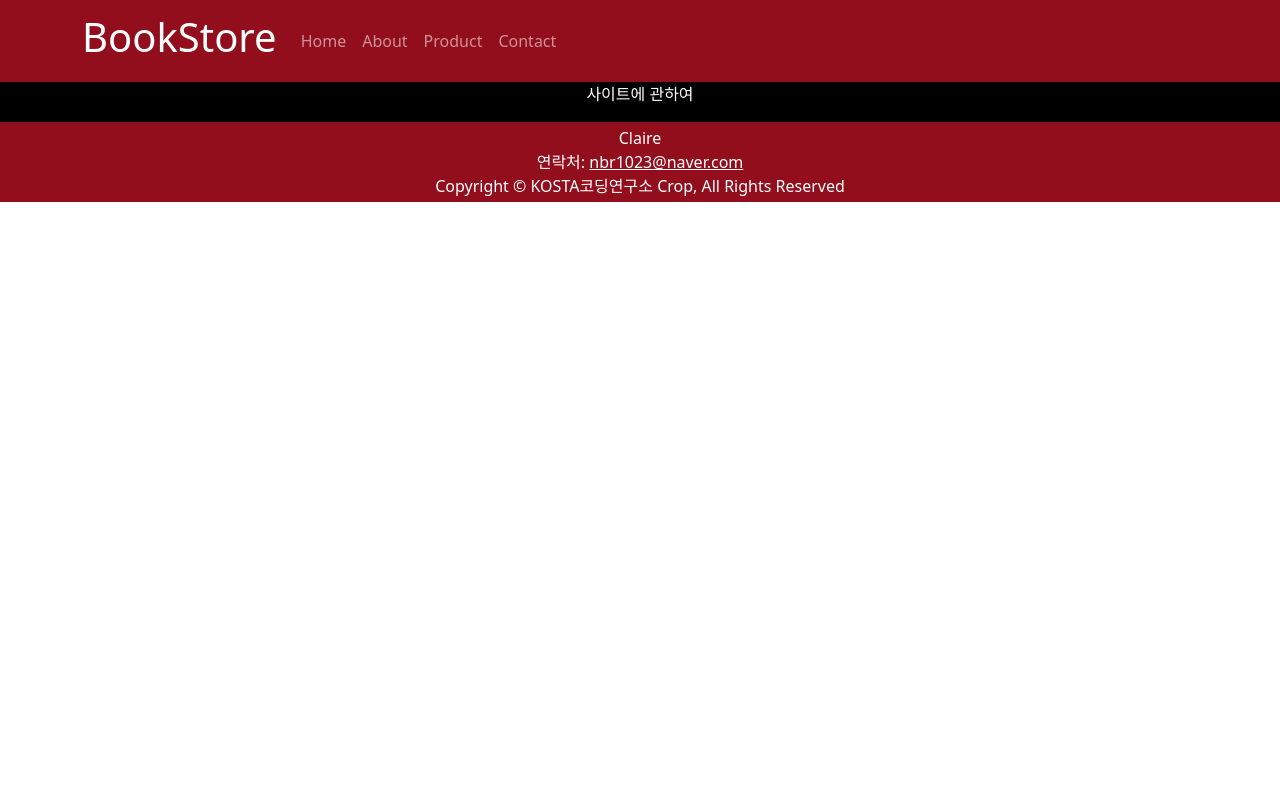
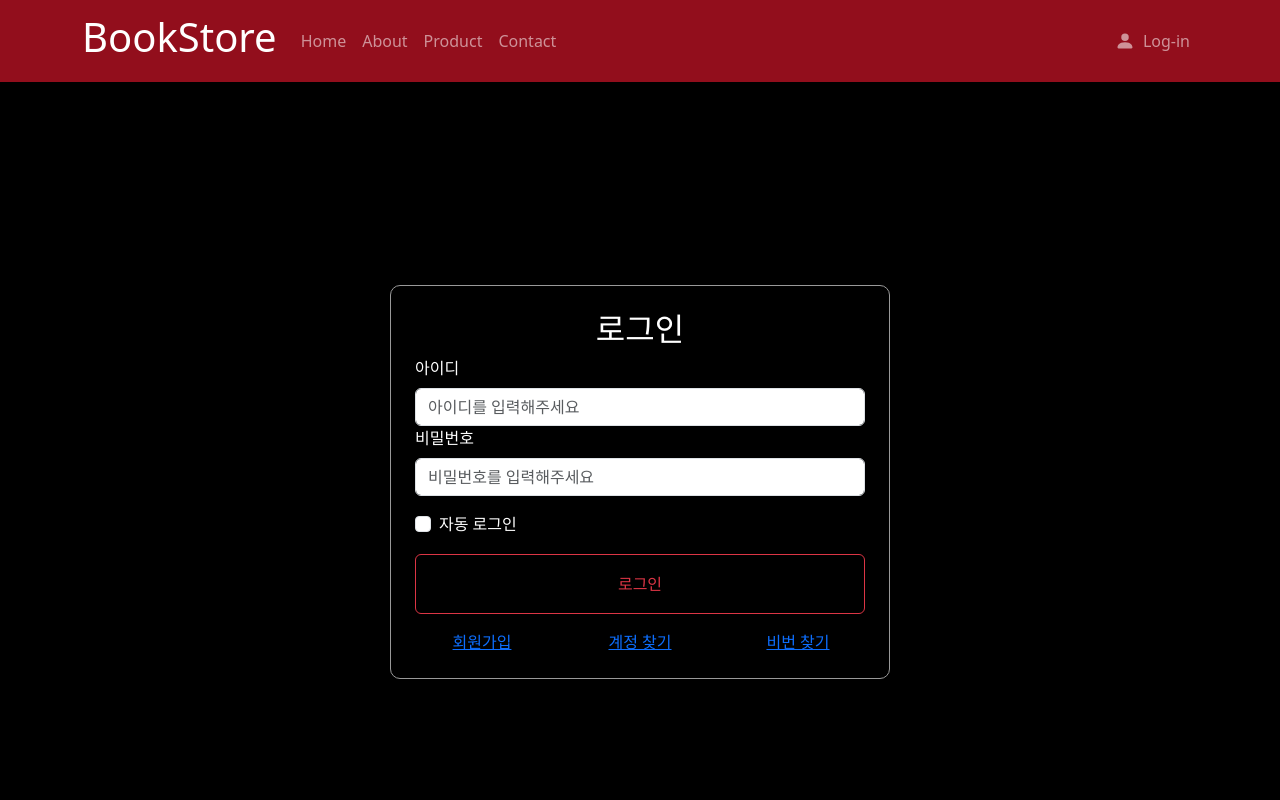
Before and after one commit to Claire-Nam/book_store, a React (Create React App) app: page /login in a window 1280 px wide. Shown: the top 800 px of the page. Built offline with nearby package versions, Linux system fonts and the light colour scheme.

Commit message:
로그인 페이지 완료

```diff
--- a/package.json
+++ b/package.json
@@ -12,9 +12,12 @@
     "@types/react-dom": "^18.3.1",
     "axios": "^1.7.7",
     "bootstrap": "^5.3.3",
+    "bootstrap-icons": "^1.11.3",
     "react": "^18.3.1",
     "react-bootstrap": "^2.10.5",
+    "react-bootstrap-icons": "^1.11.4",
     "react-dom": "^18.3.1",
+    "react-icons": "^5.3.0",
     "react-router-dom": "^6.28.0",
     "react-scripts": "5.0.1",
     "typescript": "^4.9.5",
--- a/src/layout/content.tsx
+++ b/src/layout/content.tsx
@@ -11,6 +11,8 @@ import Cart from "../pages/cart";
 import ProductDetail from "../pages/detail";
 import Home from "../pages/home";
 import PD from "../pages/detailTest";
+// import { IoPersonCircleOutline } from "react-icons/io5";
+import { PersonFill } from "react-bootstrap-icons";
 
 const Content: React.FC = () => {
   let [books, setBooks] = useState<Book[]>(bookDatas);
@@ -28,6 +30,12 @@ const Content: React.FC = () => {
             <Nav.Link href="/about">About</Nav.Link>
             <Nav.Link href="/list">Product</Nav.Link>
             <Nav.Link href="/contact">Contact</Nav.Link>
+          </Nav>
+          <Nav>
+            <Nav.Link href="/login" className="d-flex align-items-center">
+              <PersonFill className="me-2" size={20}></PersonFill>
+              Log-in
+            </Nav.Link>
           </Nav>
         </Container>
       </Navbar>
--- a/src/pages/contact.tsx
+++ b/src/pages/contact.tsx
@@ -1,5 +1,38 @@
+import { Button, Container, Form } from "react-bootstrap";
+
 const Contact: React.FC = () => {
-  return <div>사이트에 관하여</div>;
+  return (
+    <Container>
+      <h1>Business</h1>
+      <Form>
+        <Form.Group className="mb-3">
+          <Form.Label className="text-start w-100">이름</Form.Label>
+          <Form.Control type="text" placeholder="이름 입력"></Form.Control>
+        </Form.Group>
+        <Form.Group className="mb-3">
+          <Form.Label className="text-start w-100">이메일</Form.Label>
+          <Form.Control type="text" placeholder="이메일 입력"></Form.Control>
+        </Form.Group>
+        <Form.Group className="mb-3">
+          <Form.Label className="text-start w-100">내용</Form.Label>
+          <Form.Control
+            as="textarea"
+            rows={10}
+            placeholder="내용 입력"
+          ></Form.Control>
+        </Form.Group>
+
+        <Button
+          type="submit"
+          className="w-100"
+          variant="outline-warning"
+          style={{ height: "60px" }}
+        >
+          접수하기
+        </Button>
+      </Form>
+    </Container>
+  );
 };
 
 export default Contact;
--- a/src/pages/login.tsx
+++ b/src/pages/login.tsx
@@ -1,5 +1,68 @@
+import { Button, Col, Container, Form, Row } from "react-bootstrap";
+import { Link } from "react-router-dom";
+
 const Login: React.FC = () => {
-  return <div>사이트에 관하여</div>;
+  return (
+    <Container
+      className="d-flex justify-content-center align-items-center"
+      style={{ height: "100vh" }}
+    >
+      <div
+        className="login-box p-4"
+        style={{
+          border: "1px solid #999999",
+          borderRadius: "10px",
+          boxShadow: "0 4px 6px rgba(0, 0, 0, 0.1)",
+          width: "100%",
+          maxWidth: "500px",
+        }}
+      >
+        <h2>로그인</h2>
+        <Form>
+          <Form.Group controlId="formBasicEmail">
+            <Form.Label className="text-start w-100">아이디</Form.Label>
+            <Form.Control type="email" placeholder="아이디를 입력해주세요" />
+          </Form.Group>
+          <Form.Group controlId="formBasicPassword">
+            <Form.Label className="text-start w-100">비밀번호</Form.Label>
+            <Form.Control
+              type="password"
+              placeholder="비밀번호를 입력해주세요"
+            />
+          </Form.Group>
+
+          <Form.Group controlId="formBasicCheckbox" className="mt-3">
+            <Form.Check
+              type="checkbox"
+              label="자동 로그인"
+              className="text-start"
+            />
+          </Form.Group>
+
+          <Button
+            type="submit"
+            className="w-100 mt-3"
+            variant="outline-danger"
+            style={{ height: "60px" }}
+          >
+            로그인
+          </Button>
+
+          <Row>
+            <Col className="mt-3">
+              <Link to="">회원가입</Link>
+            </Col>
+            <Col className="mt-3">
+              <Link to="">계정 찾기</Link>
+            </Col>
+            <Col className="mt-3">
+              <Link to="">비번 찾기</Link>
+            </Col>
+          </Row>
+        </Form>
+      </div>
+    </Container>
+  );
 };
 
 export default Login;
```
Also changed, not shown: 1 other file (tests, documents, lock files or other folders).
